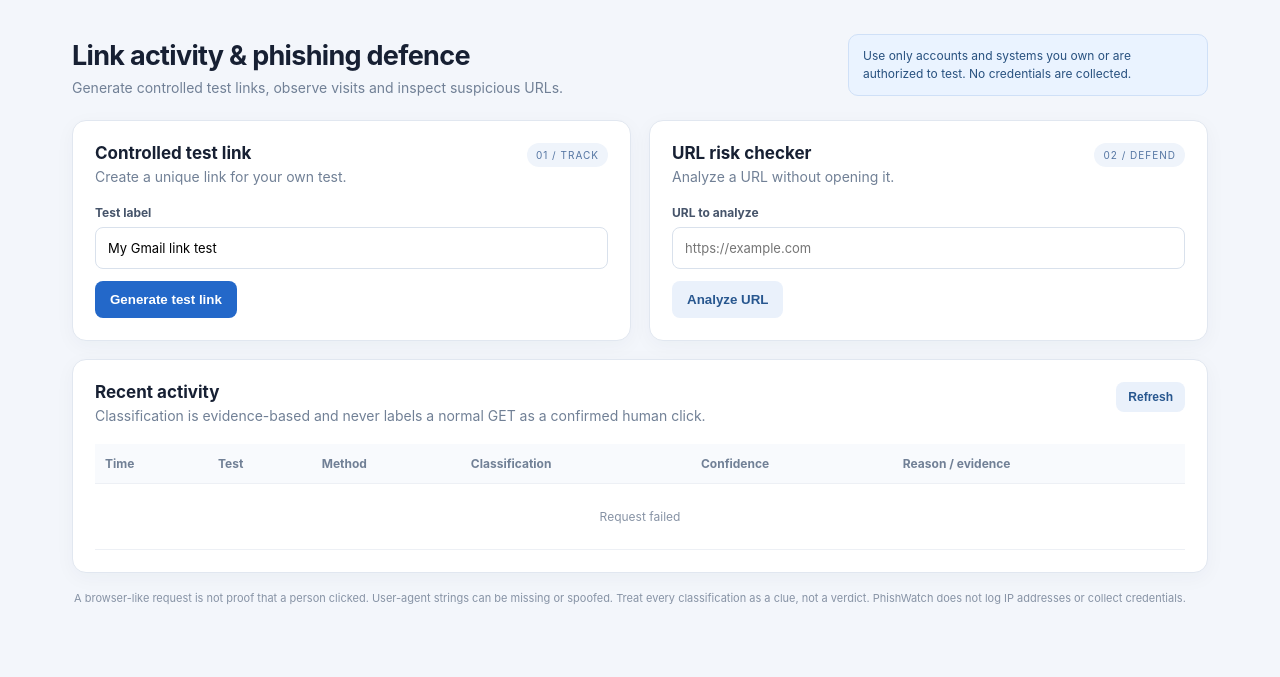
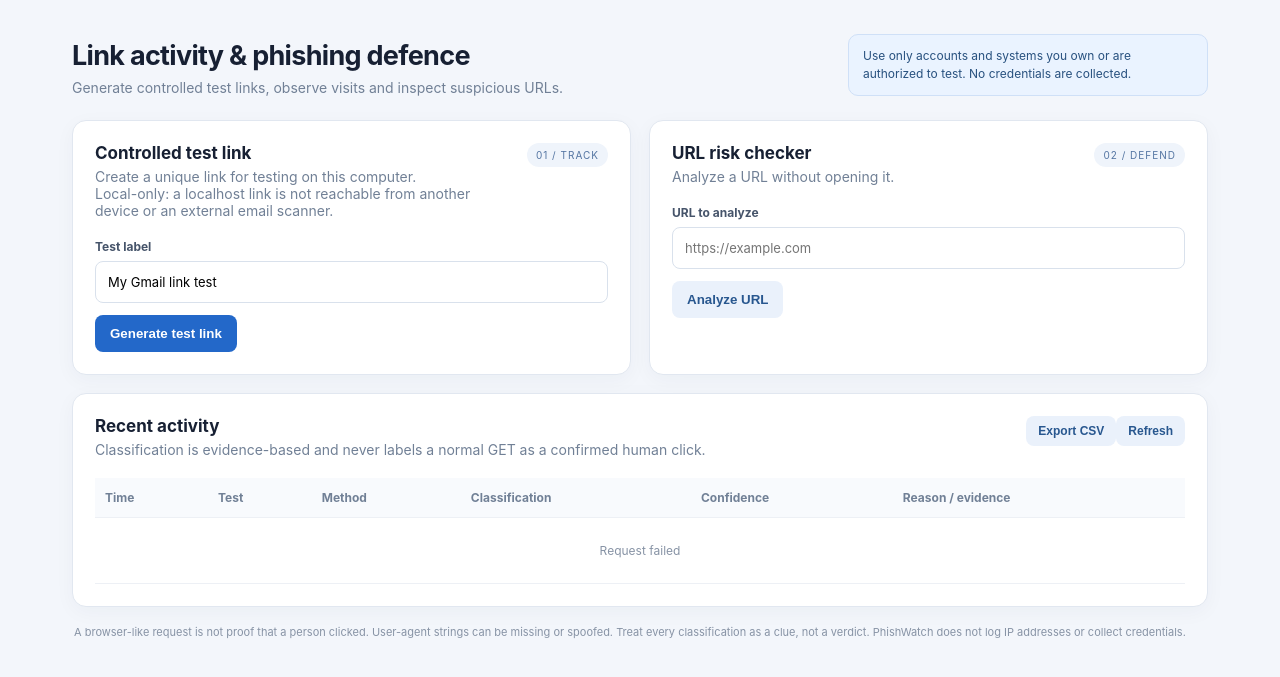
Before and after one commit to emmaderidetekno-debug/PhishWatch, a website: page index.html in a window 1280 px wide. Shown: the part 89-766 px from the top of the page. Drawn offline with Linux system fonts and the light colour scheme; no server answers.

Commit message:
Clarify local-only links and add activity export control

```diff
--- a/index.html
+++ b/index.html
@@ -19,7 +19,7 @@
 
     <section class="grid">
       <article class="panel">
-        <div class="panel-head"><div><h3>Controlled test link</h3><p>Create a unique link for your own test.</p></div><span class="pill">01 / TRACK</span></div>
+        <div class="panel-head"><div><h3>Controlled test link</h3><p>Create a unique link for testing on this computer.</p><p class="subtle-note">Local-only: a localhost link is not reachable from another device or an external email scanner.</p></div><span class="pill">01 / TRACK</span></div>
         <label for="campaignLabel">Test label</label>
         <input id="campaignLabel" maxlength="80" value="My Gmail link test">
         <button id="createCampaign">Generate test link</button>
@@ -36,7 +36,7 @@
     </section>
 
     <section class="panel events">
-      <div class="panel-head"><div><h3>Recent activity</h3><p>Classification is evidence-based and never labels a normal GET as a confirmed human click.</p></div><button id="refresh" class="small secondary">Refresh</button></div>
+      <div class="panel-head"><div><h3>Recent activity</h3><p>Classification is evidence-based and never labels a normal GET as a confirmed human click.</p></div><div class="event-actions"><button id="exportCsv" class="small secondary">Export CSV</button><button id="refresh" class="small secondary">Refresh</button></div></div>
       <div class="table-wrap"><table><thead><tr><th>Time</th><th>Test</th><th>Method</th><th>Classification</th><th>Confidence</th><th>Reason / evidence</th></tr></thead><tbody id="eventsBody"><tr><td colspan="6" class="empty">No activity yet. Generate a test link first.</td></tr></tbody></table></div>
     </section>
     <p class="footnote">A browser-like request is not proof that a person clicked. User-agent strings can be missing or spoofed. Treat every classification as a clue, not a verdict. PhishWatch does not log IP addresses or collect credentials.</p>
```
